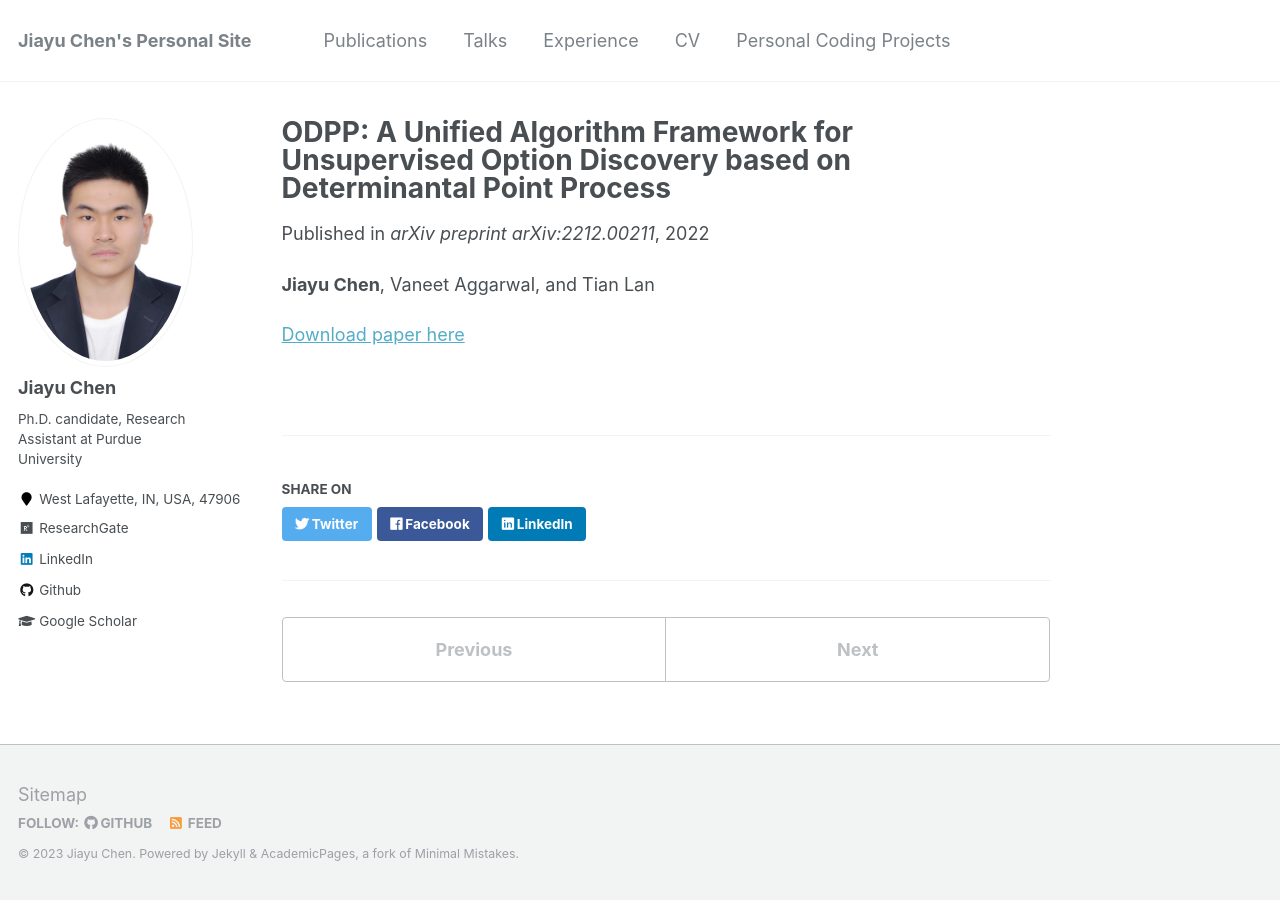
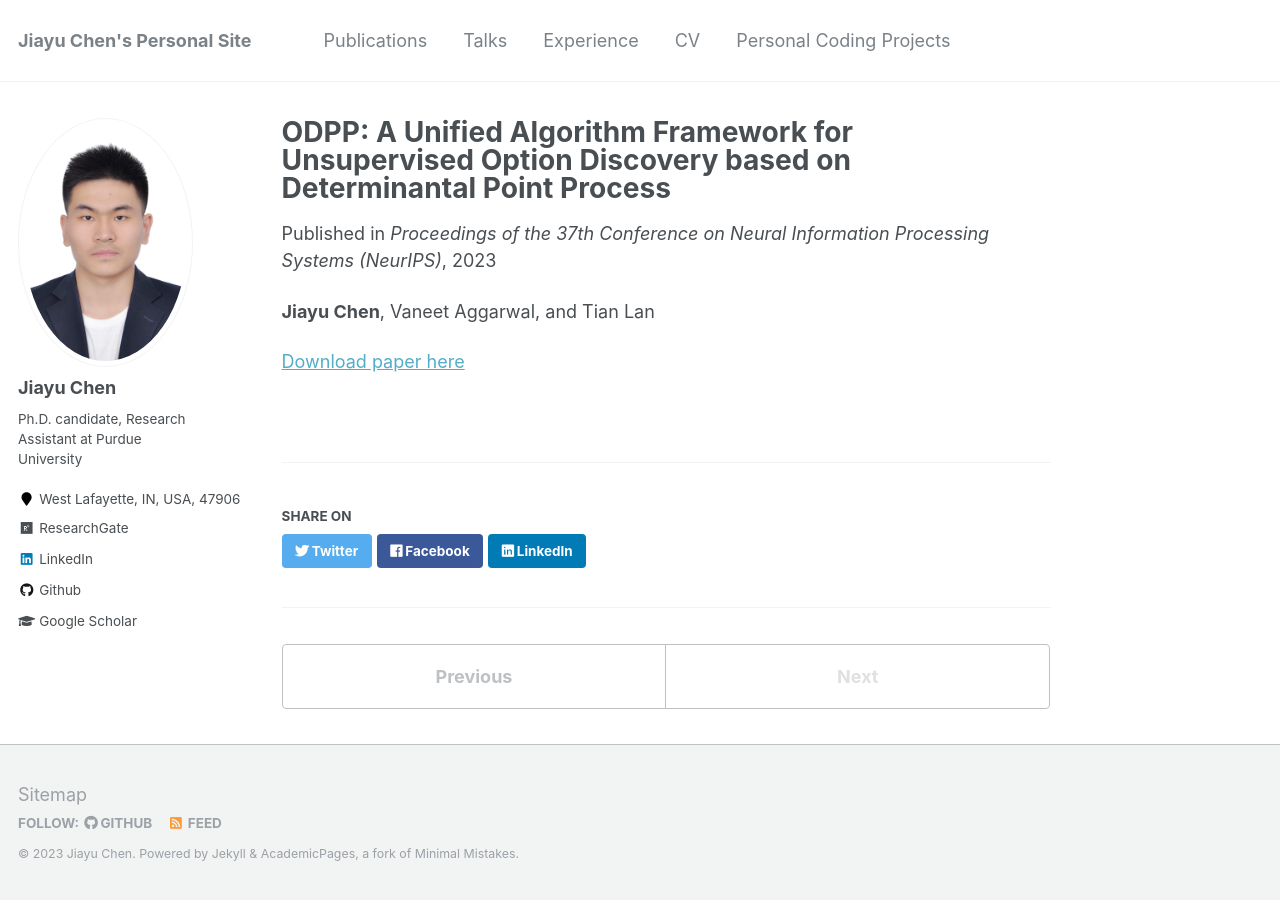
Before and after one commit to LucasCJYSDL/LucasCJYSDL.github.io, a Jekyll site: the page built from _publications/paper-title-number-7.md, in a window 1280 px wide. Built offline with Jekyll 4.4.1, drawn with Linux system fonts in a browser that asks for light colours.

Commit message:
periodic update

```diff
--- a/_publications/paper-title-number-7.md
+++ b/_publications/paper-title-number-7.md
@@ -1,9 +1,9 @@
 ---
 title: "ODPP: A Unified Algorithm Framework for Unsupervised Option Discovery based on Determinantal Point Process"
-date: 2022-12-01
-venue: 'arXiv preprint arXiv:2212.00211'
-paperurl: 'https://arxiv.org/abs/2212.00211'
+date: 2023-12-01
+venue: 'Proceedings of the 37th Conference on Neural Information Processing Systems (NeurIPS)'
+paperurl: 'https://openreview.net/pdf?id=Y8p3ThNDmK'
 ---
 **Jiayu Chen**, Vaneet Aggarwal, and Tian Lan
 
-[Download paper here](https://arxiv.org/abs/2212.00211)
+[Download paper here](https://openreview.net/pdf?id=Y8p3ThNDmK)
```
Also changed, not shown: _pages/about.md (+2 -2 lines), _pages/cv.md (+0 -6 lines), _portfolio/coding-13.md (added, +19 -0 lines), 2 other files.
